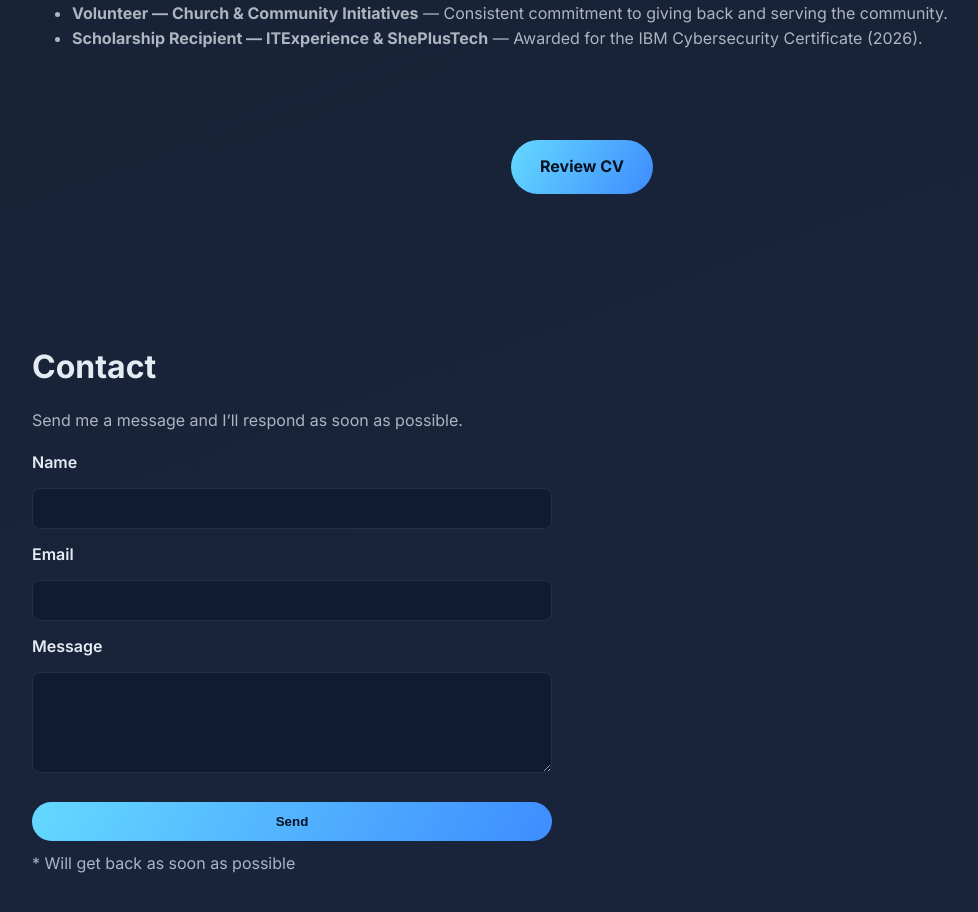
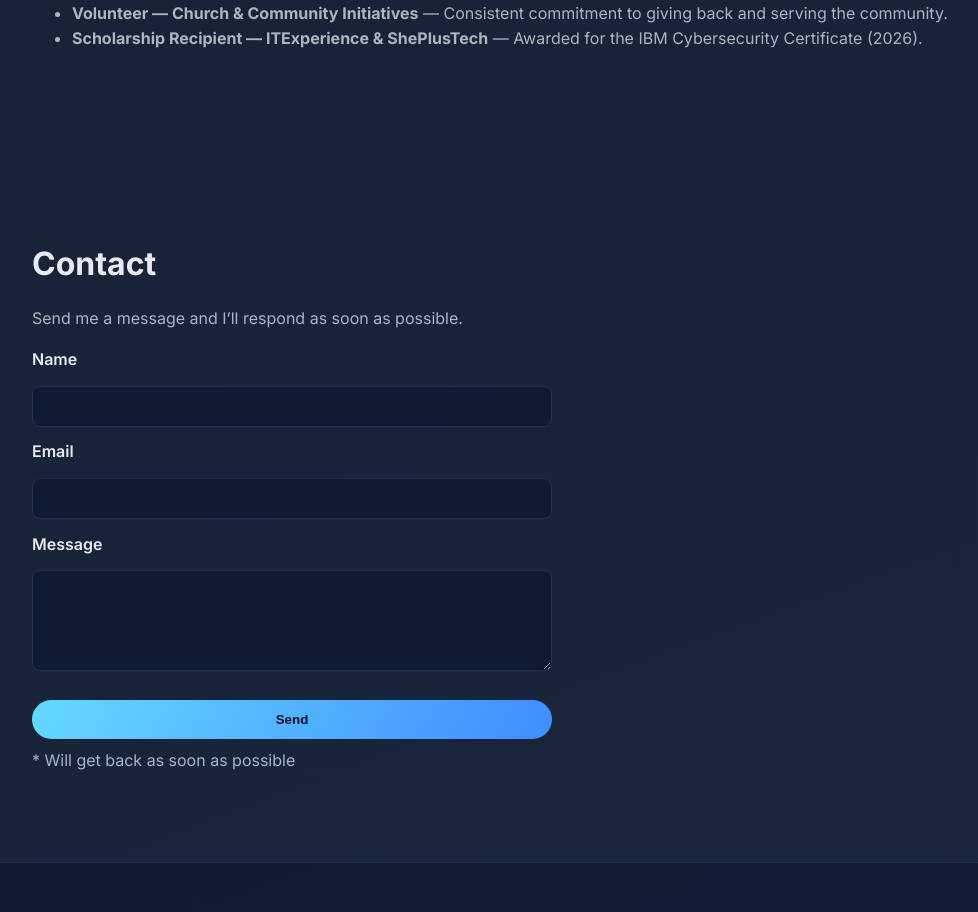
Before and after one commit to Tendy2027/Personal-Portfolio, a plain HTML site: page index.html in a window 1280 px wide. Shown: the part 4566-5478 px from the top of the page, without its empty margins (58-1036 px from the left). Drawn offline with Linux system fonts and the light colour scheme.

Commit message:
Update index.html

```diff
--- a/index.html
+++ b/index.html
@@ -239,9 +239,6 @@ security professional. </p>
           </li>
         </ul>
       </div>
-      <div class="cv-button-container">
-          <a class="btn" href="c:\Users\user\Downloads\Tendani Thomu CV Updated.pdf" target="_blank" download>Review CV</a>
-        </div>
       </div>
     </section>
 
```
